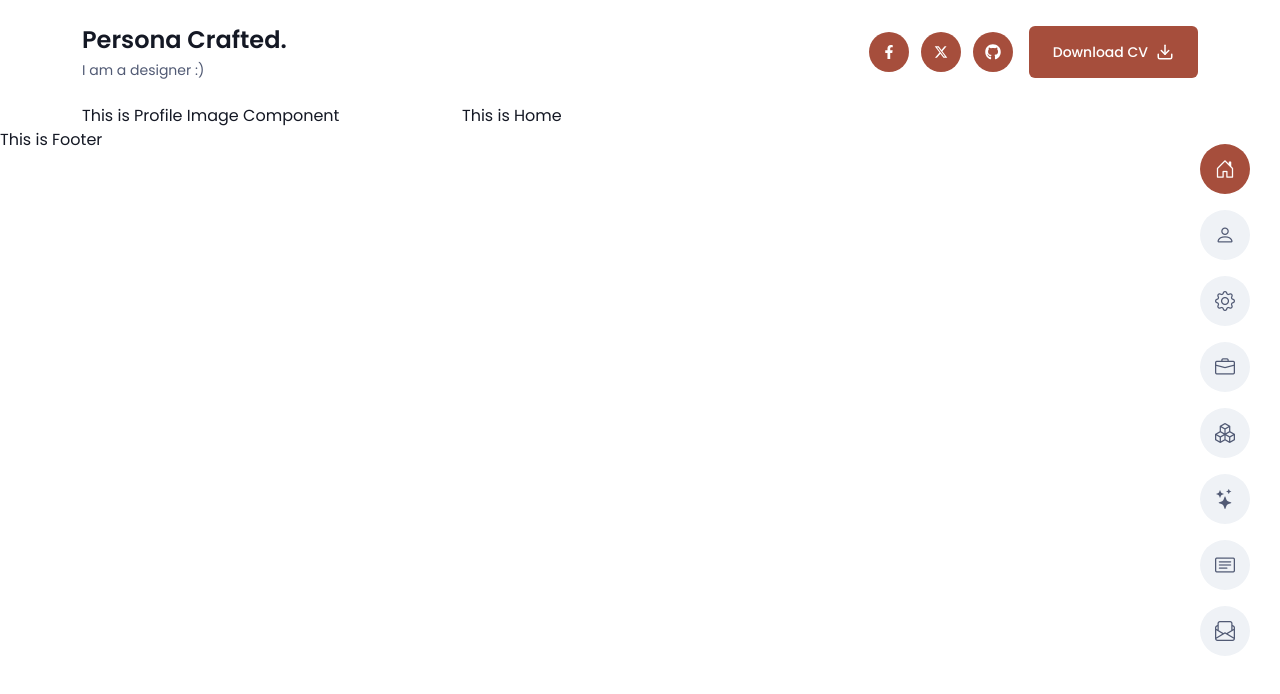
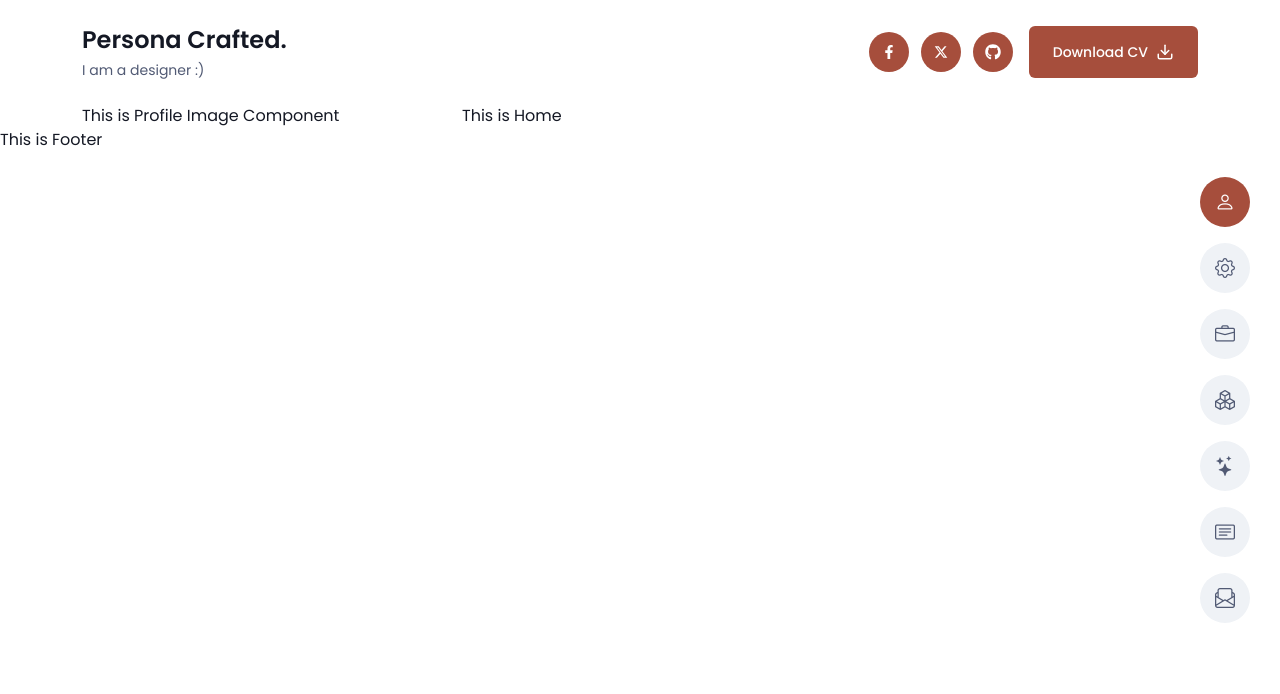
Before and after one commit to AbrarulRhythm/persona-crafted, a React (Vite) app: page / in a window 1280 px wide. Shown: the top 694 px of the page. Built offline with nearby package versions, Linux system fonts and the light colour scheme.

Commit message:
updated navigation data

```diff
--- a/src/components/Header/Header.jsx
+++ b/src/components/Header/Header.jsx
@@ -4,7 +4,7 @@ import { FaFacebookF, FaGithub } from 'react-icons/fa';
 import { FaXTwitter } from 'react-icons/fa6';
 import { FiDownload } from 'react-icons/fi';
 import { HiBars2 } from 'react-icons/hi2';
-import { Link } from 'react-router';
+import { Link, NavLink } from 'react-router';
 import { navigationData } from '../../data/navigationData';
 
 const Header = () => {
@@ -33,12 +33,12 @@ const Header = () => {
                             {/* Nav Toggler End */}
 
                             <div className={`w-[65%] md:w-[50%] duration-700 lg:w-auto h-screen lg:h-auto absolute lg:static right-0 top-0 bottom-0 bg-white lg:bg-transparent p-6 lg:p-0 shadow-lg lg:shadow-none ${openSideMenu ? '' : 'translate-x-full lg:translate-none'}`}>
-                                <ul className='block lg:hidden mt-11'>
+                                <ul className='header-menu block lg:hidden mt-11'>
                                     {
                                         navigationData.map((data) => {
                                             return (
-                                                <li key={data.id} className='py-3 border-b border-dashed border-border'>
-                                                    <Link to={data.path}>{data.name}</Link>
+                                                <li key={data.id} className='header-menu-items py-3 border-b border-dashed border-border'>
+                                                    <NavLink className='header-menu-links block' to={data.path}>{data.name}</NavLink>
                                                 </li>
                                             )
                                         })
--- a/src/data/navigationData.js
+++ b/src/data/navigationData.js
@@ -1,14 +1,14 @@
 const navigationData = [
-    {
-        id: 1,
-        name: "Home",
-        path: "/",
-        icon: "bi bi-house-door"
-    },
+    // {
+    //     id: 1,
+    //     name: "Home",
+    //     path: "/",
+    //     icon: "bi bi-house-door"
+    // },
     {
         id: 2,
         name: "About",
-        path: "/about",
+        path: "/",
         icon: "bi bi-person"
     },
     {
--- a/src/index.css
+++ b/src/index.css
@@ -54,6 +54,10 @@ p {
     @apply right-3 opacity-100 visible
 }
 
+.header .header-menu .header-menu-items .header-menu-links.active {
+    @apply text-primary
+}
+
 .side-nav .link-items.active .link-icon {
     @apply bg-primary text-white
 }
```
